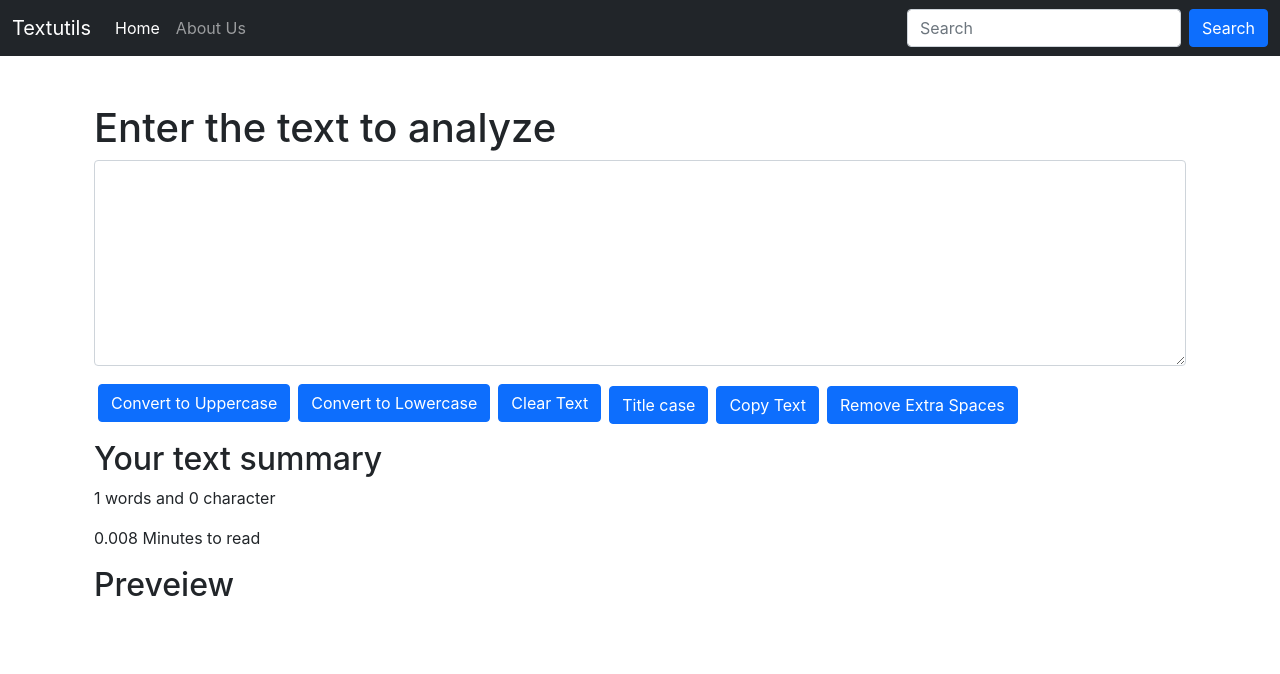
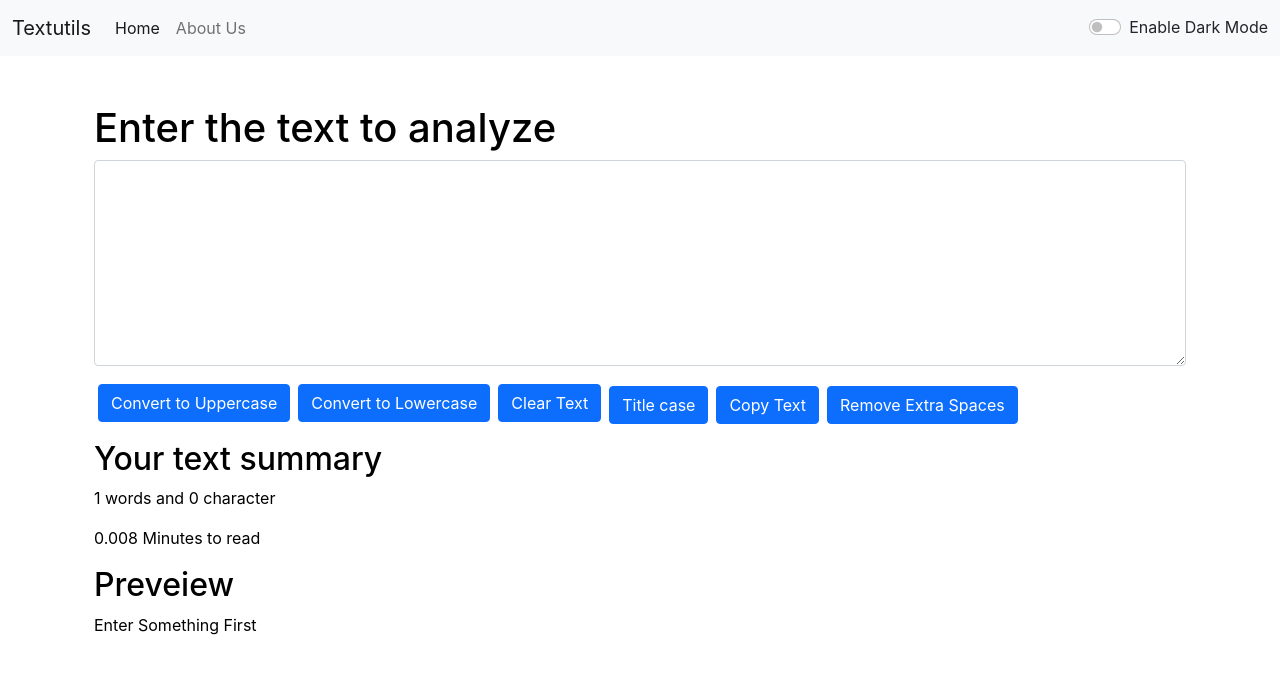
Before and after one commit to Anshg1109/TextUtils_React_app, a React (Create React App) app: page / in a window 1280 px wide. Shown: the top 674 px of the page. Built offline with nearby package versions, Linux system fonts and the light colour scheme.

Commit message:
Dark Mode edit

```diff
--- a/src/App.js
+++ b/src/App.js
@@ -2,12 +2,26 @@
 // import About from './Component/About';
 import Navbar from './Component/Navbar';
 import TextForm from './Component/TextForm';
+import React, { useState } from 'react'
+
 function App() {
+  const [mode, setMode] = useState('light');
+
+  const toggleMode =()=>{
+   if (mode ==='light'){
+     setMode('dark');
+     document.body.style.backgroundColor = '#042743';
+   }
+   else{
+     setMode('light');
+     document.body.style.backgroundColor = 'white';
+   }
+  }
   return (
     <>
-    <Navbar Title="Textutils" About="About Us"/>
+    <Navbar Title="Textutils" mode={mode} toggleMode={toggleMode}/>
     <div className="container my-5">
-    <TextForm heading="Enter the text to analyze"/>
+    <TextForm heading="Enter the text to analyze" mode={mode}/>
     {/* <About/> */}
     </div>
 
--- a/src/Component/Navbar.js
+++ b/src/Component/Navbar.js
@@ -3,25 +3,30 @@
 
 export default function Navbar(props) {
     return (
-        <nav className="navbar navbar-expand-lg navbar-dark bg-dark">
+        <nav className={`navbar navbar-expand-lg navbar-${props.mode} bg-${props.mode}`}>
       <div className="container-fluid">
         <a className="navbar-brand" href="/">{props.Title}</a>
         <button className="navbar-toggler" type="button" data-bs-toggle="collapse" data-bs-target="#navbarSupportedContent" aria-controls="navbarSupportedContent" aria-expanded="false" aria-label="Toggle navigation">
           <span className="navbar-toggler-icon"></span>
         </button>
-        <div className="collapse navbar-collapse" id="navbarSupportedContent">
+        <div className="collapse
+        navbar-collapse" id="navbarSupportedContent">
           <ul className="navbar-nav me-auto mb-2 mb-lg-0">
             <li className="nav-item">
               <a className="nav-link active" aria-current="page" href="/">Home</a>
             </li>
             <li className="nav-item">
-              <a className="nav-link" href="/">{props.About}</a>
+              <a className="nav-link" href="/">About Us</a>
             </li>
           </ul>
-          <form className="d-flex">
+          <div className={`form-check form-switch text-${props.mode==='light'?'dark':'light'}`}>
+            <input className="form-check-input" onClick={props.toggleMode} type="checkbox" role="switch" id="flexSwitchCheckDefault"/>
+            <label className="form-check-label " htmlfor="flexSwitchCheckDefault">Enable Dark Mode</label>
+          </div>
+          {/* <form className="d-flex">
             <input className="form-control me-2" type="search" placeholder="Search" aria-label="Search"/>
             <button className="btn btn-primary" type="submit">Search</button>
-          </form>
+          </form> */}
         </div>
       </div>
     </nav>
--- a/src/Component/TextForm.js
+++ b/src/Component/TextForm.js
@@ -43,11 +43,11 @@
     // setText("Your Text here");  //Correct way to change the state
     return (
         <>
-        <div className="container">
+        <div className="container" style={{color: props.mode==='dark'?'white':'black'}}>
             <h1>{props.heading}</h1>
             <div className="mb-3">
                 {/* <label for="mybox" class="form-label">Example textarea</label> */}
-                <textarea className="form-control" value={text} onChange={ handleOnChange } id="mybox" rows="8"></textarea>
+                <textarea className="form-control" value={text} onChange={ handleOnChange } style={{backgroundColor: props.mode==='dark'?'#042743':'white', color: props.mode==='dark'?'white':'black'}} id="mybox" rows="8"></textarea>
             </div>
             <button className="btn btn-primary mx-1" onClick={ handleUpCLick }>Convert to Uppercase</button>
             <button className="btn btn-primary mx-1" onClick={ handleLowCLick }>Convert to Lowercase</button>
@@ -56,12 +56,12 @@
             <button className="btn btn-primary mx-1 mt-1" onClick={ handleCopy }>Copy Text</button>
             <button className="btn btn-primary mx-1 mt-1" onClick={ handleExtraSpaces }>Remove Extra Spaces</button>
         </div>
-        <div className="container my-3">
+        <div className="container my-3" style={{color: props.mode==='dark'?'white':'black'}}>
             <h2>Your text summary</h2>
             <p>{text.split(" ").length} words and {text.length} character</p>
             <p>{0.008 * text.split(" ").length} Minutes to read</p>
             <h2>Preveiew</h2>
-            <p>{text}</p>
+            <p>{text.length>0 ? text:"Enter Something First"}</p>
 
         </div>
         </>
```
